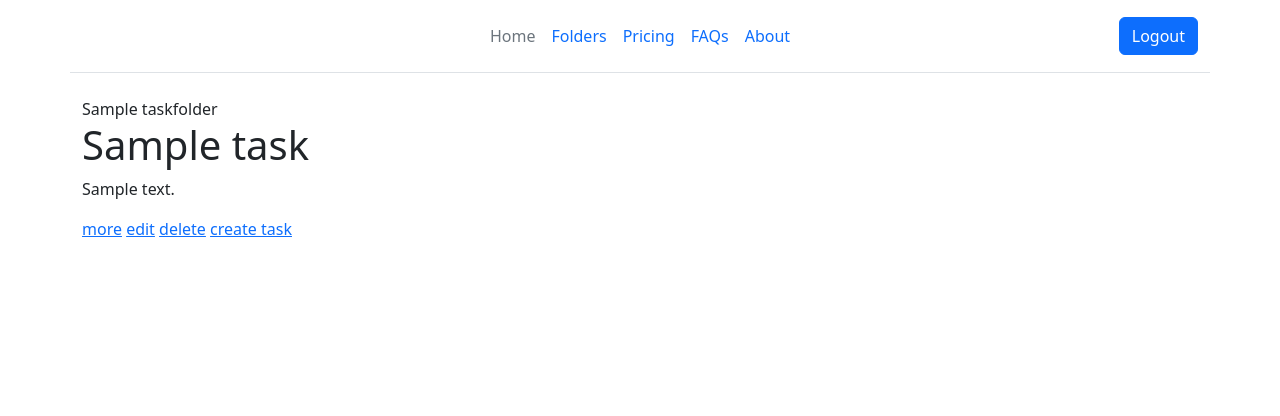
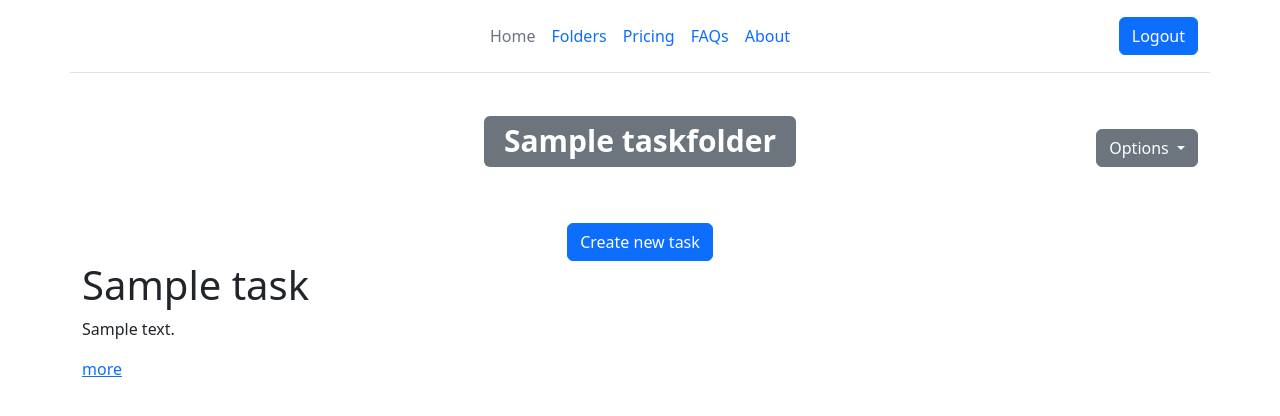
Before and after one commit to Andriy-Parashchuk/task_manager, a Django app: page /tasks/folders/1/ in a window 1280 px wide. Shown: the top 416 px of the page. Run offline with Django 5.2, Linux system fonts and the light colour scheme; a user stored in the database is signed in; tables that the repository leaves empty hold one stand-in row (values such as "Sample post").

Commit message:
Add more styles to folder page
Add style with base.html and bootstrap
Add modals for accessibility for tasks and folders

```diff
--- a/tasklogic/templates/base.html
+++ b/tasklogic/templates/base.html
@@ -41,12 +41,7 @@
   {% endblock %}
 </main>
 
-
- <script src="https://cdn.jsdelivr.net/npm/bootstrap@5.3.3/dist/js/bootstrap.bundle.min.js"
-         integrity="sha384-YvpcrYf0tY3lHB60NNkmXc5s9fDVZLESaAA55NDzOxhy9GkcIdslK1eN7N6jIeHz" crossorigin="anonymous"></script>
-<script src="https://cdn.jsdelivr.net/npm/@popperjs/core@2.11.8/dist/umd/popper.min.js"
-        integrity="sha384-I7E8VVD/ismYTF4hNIPjVp/Zjvgyol6VFvRkX/vR+Vc4jQkC+hVqc2pM8ODewa9r" crossorigin="anonymous"></script>
-<script src="https://cdn.jsdelivr.net/npm/bootstrap@5.3.3/dist/js/bootstrap.min.js"
-        integrity="sha384-0pUGZvbkm6XF6gxjEnlmuGrJXVbNuzT9qBBavbLwCsOGabYfZo0T0to5eqruptLy" crossorigin="anonymous"></script>
+<script src="https://cdn.jsdelivr.net/npm/@popperjs/core@2.11.8/dist/umd/popper.min.js" integrity="sha384-I7E8VVD/ismYTF4hNIPjVp/Zjvgyol6VFvRkX/vR+Vc4jQkC+hVqc2pM8ODewa9r" crossorigin="anonymous"></script>
+<script src="https://cdn.jsdelivr.net/npm/bootstrap@5.3.8/dist/js/bootstrap.min.js" integrity="sha384-G/EV+4j2dNv+tEPo3++6LCgdCROaejBqfUeNjuKAiuXbjrxilcCdDz6ZAVfHWe1Y" crossorigin="anonymous"></script>
 </body>
 </html>
--- a/tasklogic/templates/folders.html
+++ b/tasklogic/templates/folders.html
@@ -41,7 +41,7 @@ Create new task
             {{ form.as_p }}
 
             <button type="button" class="btn btn-secondary" data-bs-dismiss="modal">Close</button>
-            <input type="submit" class="btn btn-primary" value="Save changes">
+            <input type="submit" class="btn btn-primary" value="Create folder">
         </form>
       </div>
     </div>
--- a/tasklogic/templates/registration/login.html
+++ b/tasklogic/templates/registration/login.html
@@ -13,6 +13,6 @@
     <button type="submit"> login</button>
 </form>
 
-
+<a href="{%url 'registration'%}">don't have account?</a>
 </body>
 </html>
--- a/tasklogic/templates/registration/registration.html
+++ b/tasklogic/templates/registration/registration.html
@@ -11,5 +11,7 @@
     <button type="submit"> login</button>
 </form>
 
+<a href="{%url 'login'%}">have account?</a>
+
 </body>
 </html>
--- a/tasklogic/templates/tasks_list.html
+++ b/tasklogic/templates/tasks_list.html
@@ -6,11 +6,46 @@ Tasks list
 
 
 {% block content %}
+{%if folder.title%}
+<div class="d-flex flex-wrap align-items-center justify-content-center justify-content-md-between py-3 mb-4">
+    <div class="col-md-3"></div>
+    <div class="col-12 col-md-auto mb-2 justify-content-center ">
+        <h1> <span class="badge text-bg-secondary">{{folder.title}} </span></h1>
+    </div>
+    <div class=" col-md-3 text-end">
+        <div class="btn-group">
+          <button type="button" class="btn btn-secondary dropdown-toggle" data-bs-toggle="dropdown" data-bs-display="static" aria-expanded="false">
+            Options
+          </button>
+          <ul class="dropdown-menu dropdown-menu-lg-end">
+            <li><a class="dropdown-item" data-bs-toggle="modal" data-bs-target="#folderEditModal" >Edit</a></li>
+            <li><a class="dropdown-item" data-bs-toggle="modal" data-bs-target="#folderDeleteModal" >Delete folder</a></li>
+          </ul>
+        </div>
+    </div>
+</div>
+{% endif %}
 
-{{folder.title}}
 
-{% if not tasks %}
-<h1>this folder is empty</h1>
+<div class="container">
+    <div class="text-center">
+        {% if not tasks %}
+            {% if folder.title %}
+                <h3>this folder is empty</h3>
+            {% else %}
+                <h3>You dont have any tasks</h3>
+            {% endif %}
+        {% endif %}
+    </div>
+</div>
+
+
+{% if folder %}
+<div class="container text-center mt-3">
+    <button type="button" class="btn btn-primary" data-bs-toggle="modal" data-bs-target="#taskCreateModal">
+        Create new task
+    </button>
+</div>
 {% endif %}
 
 {% for task in tasks %}
@@ -22,9 +57,63 @@ Tasks list
 
 
 {% if folder %}
-<a href="{% url 'task_folder_update' folder.id %}">edit</a>
-<a href="{% url 'task_folder_delete' folder.id %}">delete</a>
-<a href="{% url 'task_create' folder.id %}">create task</a>
+<div class="modal fade" id="folderEditModal" tabindex="-1" aria-labelledby="exampleModalLabel" aria-hidden="true">
+  <div class="modal-dialog">
+    <div class="modal-content">
+      <div class="modal-header">
+        <h1 class="modal-title fs-5" id="exampleModalLabel">Edit folder</h1>
+        <button type="button" class="btn-close" data-bs-dismiss="modal" aria-label="Close"></button>
+      </div>
+      <div class="modal-body">
+        <form action="{% url 'task_folder_update' folder.id %}" method="post">
+            {% csrf_token %}
+            {{ folder_form.as_p }}
+            <button type="button" class="btn btn-secondary" data-bs-dismiss="modal">Close</button>
+            <input type="submit" class="btn btn-primary" value="Edit folder name">
+        </form>
+      </div>
+    </div>
+  </div>
+</div>
+
+
+<div class="modal fade" id="folderDeleteModal" tabindex="-1" aria-labelledby="exampleModalLabel" aria-hidden="true">
+  <div class="modal-dialog">
+    <div class="modal-content">
+      <div class="modal-header">
+        <h1 class="modal-title fs-5" id="deleteLabel">Delete folder</h1>
+        <button type="button" class="btn-close" data-bs-dismiss="modal" aria-label="Close"></button>
+      </div>
+      <div class="modal-body">
+        <form action="{% url 'task_folder_delete' folder.id %}" method="post">
+            {% csrf_token %}
+            <p>Are you sure you want to delete "{{ folder.title }}" folder?</p>
+            <button type="button" class="btn btn-secondary" data-bs-dismiss="modal">Close</button>
+            <input type="submit" class="btn btn-primary" value="Delete folder">
+        </form>
+      </div>
+    </div>
+  </div>
+</div>
+
+<div class="modal fade" id="taskCreateModal" tabindex="-1" aria-labelledby="exampleModalLabel" aria-hidden="true">
+  <div class="modal-dialog">
+    <div class="modal-content">
+      <div class="modal-header">
+        <h1 class="modal-title fs-5" id="modalLabel">Create task</h1>
+        <button type="button" class="btn-close" data-bs-dismiss="modal" aria-label="Close"></button>
+      </div>
+      <div class="modal-body">
+        <form action="{% url 'task_create' folder.id %}" method="post">
+            {% csrf_token %}
+            {{ task_form.as_p }}
+
+            <button type="button" class="btn btn-secondary" data-bs-dismiss="modal">Close</button>
+            <input type="submit" class="btn btn-primary" value="Edit folder name">
+        </form>
+      </div>
+    </div>
+  </div>
+</div>
 {% endif %}
-
 {% endblock %}
--- a/tasklogic/views.py
+++ b/tasklogic/views.py
@@ -20,7 +20,6 @@ class TaskListView(ListView):
 
     def get_queryset(self):
         if 'pk' in self.kwargs:
-            print('yes')
             self.task_folder = get_object_or_404(TaskFolder, pk=self.kwargs['pk'])
             return Task.objects.filter(folder=self.task_folder, user=self.request.user)
         else:
@@ -33,6 +32,8 @@ class TaskListView(ListView):
         if 'pk' in self.kwargs:
             context = super().get_context_data(**kwargs)
             context['folder'] = get_object_or_404(TaskFolder, pk=self.kwargs['pk'])
+            context['folder_form'] = TaskFolderForm
+            context['task_form'] = TaskForm
             return context
         else:
             return super().get_context_data(**kwargs)
```
